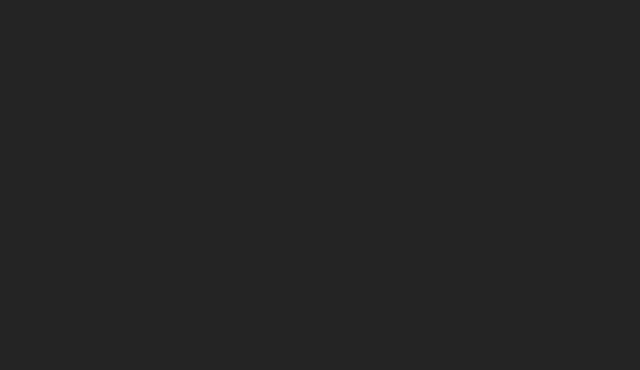
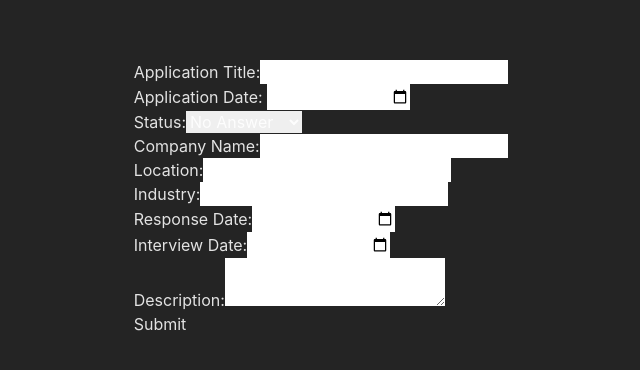
Before and after one commit to Alfredocgn/Job_Applications_Tracker, a React (Vite) app in the folder Frontend/: page /new in a window 1280 px wide. Before the commit this address had no page. Shown: the part 202-572 px from the top of the page, without its empty margins (319-959 px from the left). Built offline with nearby package versions, Linux system fonts and the light colour scheme.

Commit message:
bug on create application

```diff
--- a/Frontend/src/App.tsx
+++ b/Frontend/src/App.tsx
@@ -3,6 +3,7 @@ import './App.css'
 import { Login } from './components/Login'
 import { SignUp } from './components/SignUp'
 import { Home } from './components/Home'
+import { CreateApplication } from './components/CreateApplication'
 
 
 function App() {
@@ -15,6 +16,7 @@ function App() {
         <Route path='/' Component={Login}/>
         <Route path='/signup' Component={SignUp}/>
         <Route path='/home' Component={Home}/>
+        <Route path='/new' Component={CreateApplication}/>
 
       </Routes>
     </Router>
--- /dev/null
+++ b/Frontend/src/components/CreateApplication.tsx
@@ -0,0 +1,131 @@
+import { useNavigate } from "react-router-dom"
+import { Application } from "./Home"
+import { ChangeEvent, FormEvent, useState } from "react"
+
+
+
+
+
+export const CreateApplication = () => {
+
+  const initialApplicationForm:Application = {
+    title: "",
+    applied_date: "",
+    status: "NA",
+    company: {
+      name: "",
+      industry: "",
+      location: "",
+    },
+    response_date: "",
+    interview_date: "",
+    description_job: "",
+
+  }
+  const navigate = useNavigate()
+  const [applicationForm,setApplicationForm] = useState<Application>(initialApplicationForm)
+
+  const fetchApplication = async (applicationData :Application) => {
+
+    try{
+      const token = localStorage.getItem("access_token")
+      const response = await fetch('http://127.0.0.1:8000/applications/',{
+        method:'POST',
+        headers:{
+          'Content-Type':'application/json',
+          'Authorization': `Bearer ${token}`
+        },
+        body:JSON.stringify(applicationData)
+      })
+
+      if (response.ok){
+        navigate('/home')
+
+
+      }
+    }catch(error){
+      console.log(error)
+    }
+
+  }
+
+  const handleclick = () => {
+    console.log(applicationForm.company.industry)
+  }
+
+  const handleChange = (e:ChangeEvent<HTMLInputElement | HTMLSelectElement> ) => {
+    const {name,value} = e.target
+    if (name.startsWith('company.')){
+      // eslint-disable-next-line @typescript-eslint/no-unused-vars
+      const[_,key]= name.split('.')
+      setApplicationForm((prevState) => ({
+        ...prevState,
+        company:{
+          ...prevState.company,
+          [key]:value,
+        }
+      }))
+    }else {
+      setApplicationForm((prevState) => ({
+        ...prevState,
+        [name]:value,
+      }))
+    }
+  }
+
+  const handleSubmit = (e:FormEvent) => {
+    e.preventDefault()
+    console.log(applicationForm)
+    fetchApplication(applicationForm)
+    setApplicationForm(initialApplicationForm)
+
+  }
+
+  return (
+    <div>
+      <form onSubmit={handleSubmit} className="flex flex-col gap-2">
+        <div className="flex flex-col gap-2 items-start">
+          <label htmlFor="title" >Application Title:</label>
+          <input onChange={handleChange} type="text" name="title"  id="title" className="p-1 rounded-md w-full" value={applicationForm.title} />
+        </div>
+        <div className="flex gap-2 items-start flex-col">
+          <label htmlFor="applied_date">Application Date: </label>
+          <input onChange={handleChange} type="date" name="applied_date" id="applied_date" className="p-1 rounded-md w-full"  value={applicationForm.applied_date}/>
+        </div>
+        <div className="flex gap-2 items-start flex-col">
+          <label htmlFor="status">Status:</label>
+          <select name="status" id="status" className="p-1 rounded-md w-full" onChange={handleChange} value={applicationForm.status}>
+            <option value="NA">No Answer</option>
+            <option value="RE">Rejected</option>
+            <option value="IN">No Interview</option>
+          </select>
+        </div>
+        <div className="flex gap-2 items-start flex-col">
+          <label htmlFor="company.name">Company Name:</label>
+          <input onChange={handleChange} type="text" name="company.name" id="company.name" className="p-1 rounded-md w-full" value={applicationForm.company.name}/>
+        </div>
+        <div className="flex gap-2 items-start flex-col">
+          <label htmlFor="company.location">Location:</label>
+          <input onChange={handleChange} type="text" id="company.location"  name="company.location" className="p-1 rounded-md w-full" value={applicationForm.company.location}/>
+        </div>
+        <div className="flex gap-2 items-start flex-col">
+          <label htmlFor="company.industry">Industry:</label>
+          <input type="text" id="company.industry" name="company.industry" className="p-1 rounded-md w-full" value={applicationForm.company.industry} onClick={handleclick}/>
+        </div>
+        <div className="flex gap-2 items-start flex-col">
+          <label htmlFor="response_date">Response Date:</label>
+          <input type="date" id="response_date" name="response_date" className="p-1 rounded-md w-full"  value={applicationForm.response_date}/>
+        </div>
+        <div className="flex gap-2 items-start flex-col">
+          <label htmlFor="interview_date">Interview Date:</label>
+          <input type="date" name="interview_date" id="interview_date" className="p-1 rounded-md w-full" value={applicationForm.interview_date} />
+        </div>
+        <div className="flex gap-2 items-start flex-col">
+          <label htmlFor="description_job">Description:</label>
+          <textarea name="description_job" id="description_job" className="p-1 rounded-md w-full" value={applicationForm.description_job}></textarea>
+        </div>
+        <button className=" mb-2 border-2 rounded-xl p-1 inline-block" type="submit">Submit</button>
+      </form>
+    </div>
+  )
+}
--- a/Frontend/src/components/Home.tsx
+++ b/Frontend/src/components/Home.tsx
@@ -1,8 +1,26 @@
 import { useEffect, useState } from "react"
 import {apiFetch} from '../utils/utils'
+import { useNavigate } from "react-router-dom";
+
+
+export interface Application {
+  title:string;
+  applied_date:string;
+  description_job?:string;
+  interview_date?: string;
+  response_date?:string;
+  status:string;
+  company:{name:string,industry:string,location:string};
+  id?:number;
+}
+
 export const Home = () => {
 
-  const [data,setData] = useState()
+  const navigate = useNavigate()
+
+  const [data,setData] = useState<Application[] |undefined>()
+  const [loading,setLoading] = useState<boolean>(false);
+  const [error,setError] = useState<boolean>(false);
 
   useEffect(()=> {
     fetchAplications()
@@ -10,30 +28,76 @@ export const Home = () => {
 
   const fetchAplications = async () => {
 
+    setLoading(true)
+
     try{
       const response = await apiFetch('http://localhost:8000/applications/')
       if(response.ok){
+        setLoading(false)
         const applications = await response.json()
-        console.log(applications.results)
+
         setData(applications.results)
       }
 
     }catch(error){
+      setLoading(false)
+      setError(true)
       console.error('Error fetching applications',error)
     }
   }
 
+  if(loading){
+    return <div>Loading appplications...</div>
+  }
 
+  if(error){
+    return <div>Error fetching data</div>
+  }
+
+  const handleNewApplicationButton = () => {
+    navigate('/new')
+  }
 
   return (
-    <div>
-      <h1>Home</h1>
-      <ul>
-        {data?.map((application,index) => (
-          <li key={index}>{application.title}</li>
-
-        ))}
-      </ul>
+    <div className="flex flex-col items-center  gap-2 ">
+      <h1>Applications</h1>
+      <table>
+        <thead>
+          <tr>
+            <th className="w-[10rem] text-center border-2">Title</th>
+            <th className="w-[10rem] text-center border-2">Applied Date</th>
+            <th className="w-[10rem] text-center border-2">Status</th>
+            <th className="w-[10rem] text-center border-2">Response Date</th>
+            <th className="w-[10rem] text-center border-2">Interview Date</th>
+            <th className="w-[10rem] text-center border-2">Description</th>
+            <th className="w-[10rem] text-center border-2">Company</th>
+            <th className="w-[10rem] text-center border-2">Company Location</th>
+            <th className="w-[10rem] text-center border-2">Company Industry</th>
+          </tr>
+        </thead>
+        <tbody >
+          {data ? (
+            data.map((application) => (
+              <tr key={application.id} >
+                <td className="w-[10rem] text-center border-2">{application.title}</td>
+                <td className="w-[10rem] text-center border-2">{application.applied_date}</td>
+                <td className="w-[10rem] text-center border-2">{application.status}</td>
+                <td className="w-[10rem] text-center border-2">{application.response_date}</td>
+                <td className="w-[10rem] text-center border-2">{application.interview_date}</td>
+                <td className="w-[10rem] text-center border-2">{application.description_job}</td>
+                <td className="w-[10rem] text-center border-2">{application.company.name}</td>
+                <td className="w-[10rem] text-center border-2">{application.company.location}</td>
+                <td className="w-[10rem] text-center border-2">{application.company.industry}</td>
+              </tr>
+            ))
+          ):(
+            <tr>
+              <td colSpan={9} >No applications added</td>
+            </tr>
+          )}
+        </tbody>
+      </table>
+      <button className=" mb-2 border-2 rounded-xl px-4 py-2 inline-block " onClick={handleNewApplicationButton}> Add Application </button>
     </div>
   )
 }
```
Also changed, not shown: 2 other files (tests, documents, lock files or other folders).
